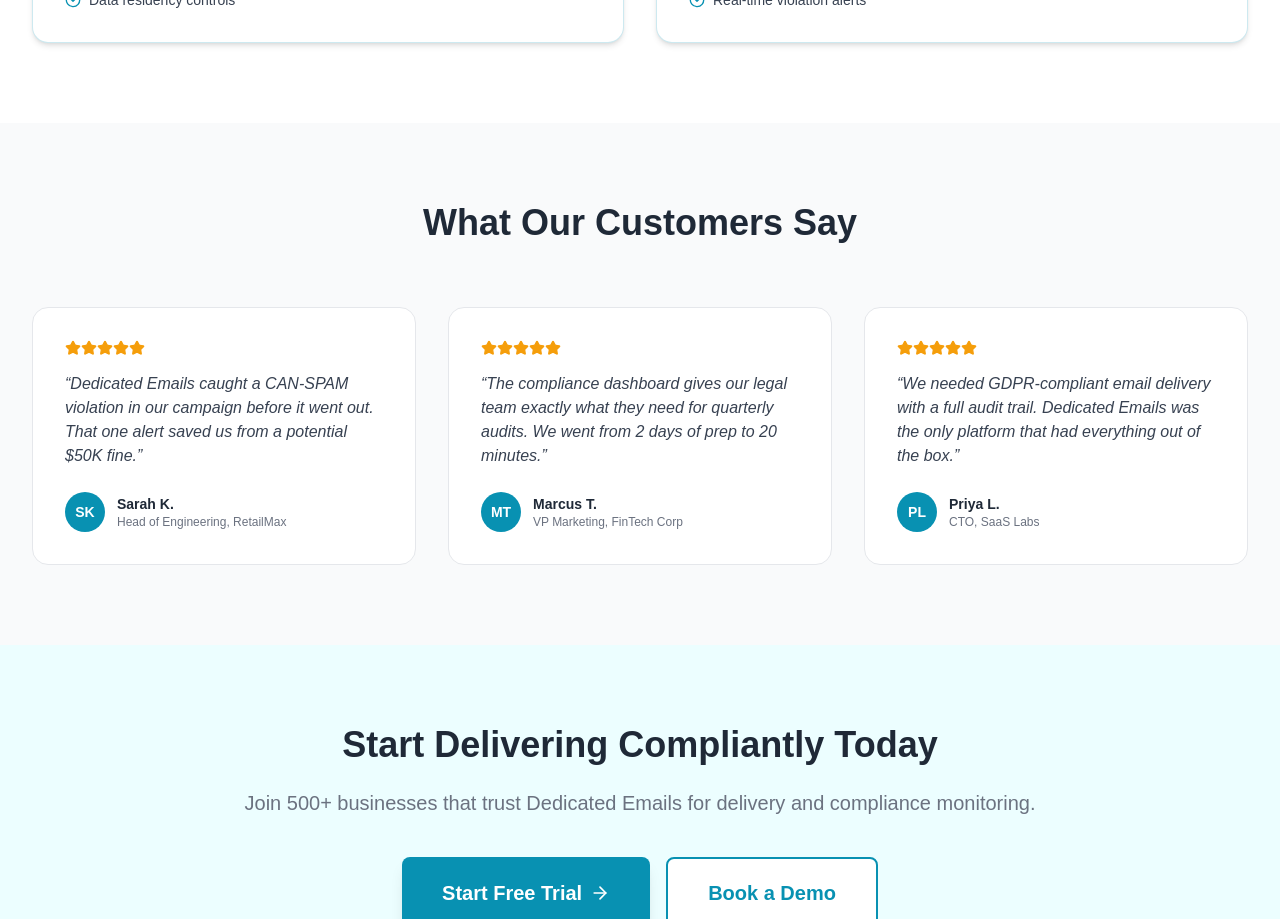
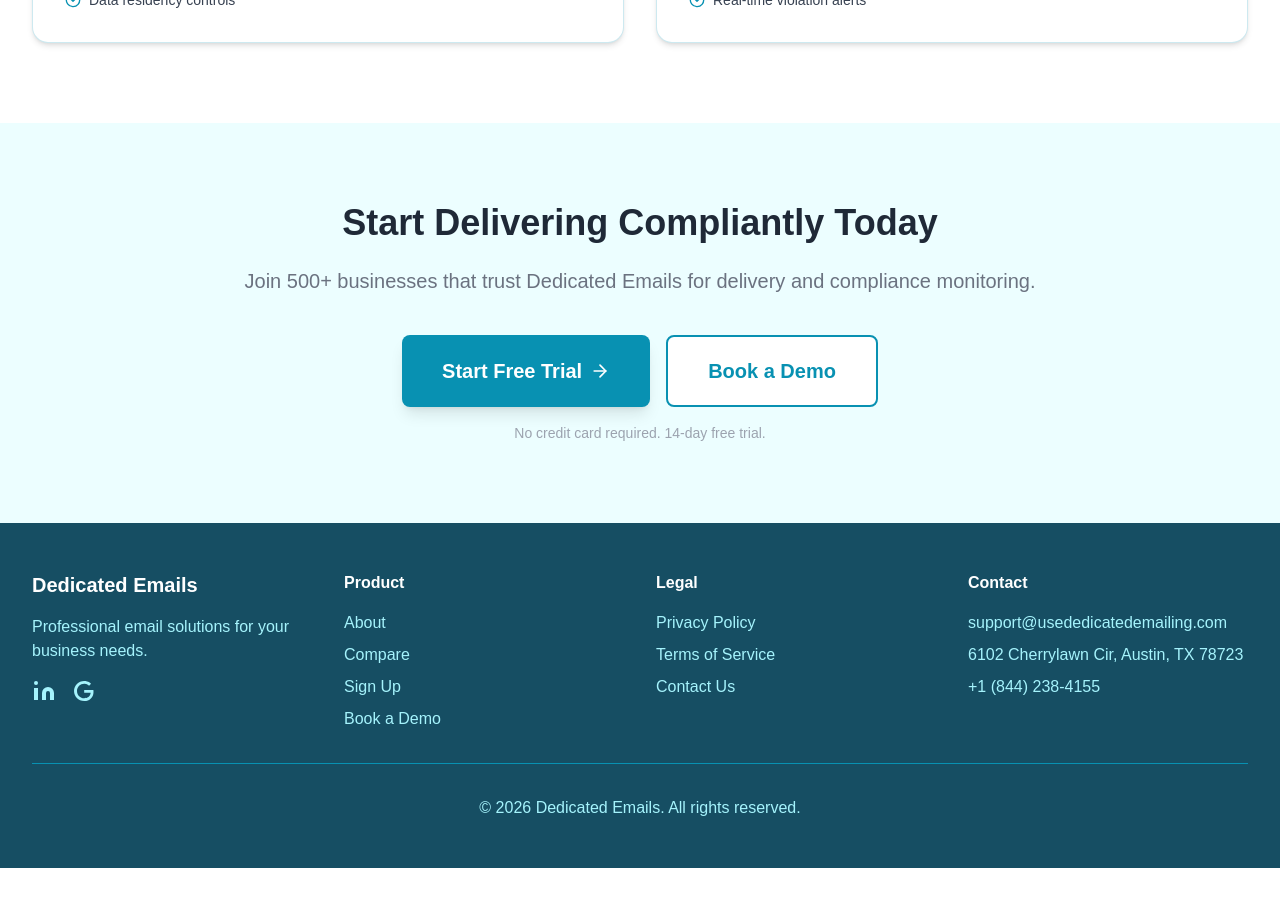
Before and after one commit to Textingman/pushnami-dedicatedemails, a Next.js app: page / in a window 1280 px wide. Shown: the part 3920-4839 px from the top of the page. After the commit the page ends 4788 px from the top, so only its background shows below. Built offline with nearby package versions, Linux system fonts and the light colour scheme.

Commit message:
Remove testimonials section from homepage

```diff
--- a/app/page.tsx
+++ b/app/page.tsx
@@ -281,55 +281,6 @@
         </div>
       </section>
 
-      {/* Testimonials */}
-      <section className="py-20" style={{ backgroundColor: '#F9FAFB' }}>
-        <div className="max-w-7xl mx-auto px-4 sm:px-6 lg:px-8">
-          <div className="text-center mb-16">
-            <h2 className="text-4xl font-bold" style={{ color: '#1F2937' }}>What Our Customers Say</h2>
-          </div>
-          <div className="grid md:grid-cols-3 gap-8">
-            {[
-              {
-                quote: 'Dedicated Emails caught a CAN-SPAM violation in our campaign before it went out. That one alert saved us from a potential $50K fine.',
-                name: 'Sarah K.',
-                role: 'Head of Engineering, RetailMax',
-                initials: 'SK',
-              },
-              {
-                quote: 'The compliance dashboard gives our legal team exactly what they need for quarterly audits. We went from 2 days of prep to 20 minutes.',
-                name: 'Marcus T.',
-                role: 'VP Marketing, FinTech Corp',
-                initials: 'MT',
-              },
-              {
-                quote: 'We needed GDPR-compliant email delivery with a full audit trail. Dedicated Emails was the only platform that had everything out of the box.',
-                name: 'Priya L.',
-                role: 'CTO, SaaS Labs',
-                initials: 'PL',
-              },
-            ].map((t) => (
-              <div key={t.name} className="rounded-2xl p-8 border" style={{ borderColor: '#E5E7EB', backgroundColor: '#FFFFFF' }}>
-                <div className="flex mb-4">
-                  {[1,2,3,4,5].map((s) => (
-                    <Star key={s} className="w-4 h-4" style={{ color: '#F59E0B', fill: '#F59E0B' }} />
-                  ))}
-                </div>
-                <p className="mb-6 italic" style={{ color: '#374151' }}>&ldquo;{t.quote}&rdquo;</p>
-                <div className="flex items-center gap-3">
-                  <div className="w-10 h-10 rounded-full flex items-center justify-center text-white text-sm font-bold" style={{ backgroundColor: '#0891B2' }}>
-                    {t.initials}
-                  </div>
-                  <div>
-                    <div className="font-semibold text-sm" style={{ color: '#1F2937' }}>{t.name}</div>
-                    <div className="text-xs" style={{ color: '#6B7280' }}>{t.role}</div>
-                  </div>
-                </div>
-              </div>
-            ))}
-          </div>
-        </div>
-      </section>
-
       {/* CTA Section */}
       <section className="py-20" style={{ backgroundColor: '#ECFEFF' }}>
         <div className="max-w-4xl mx-auto px-4 sm:px-6 lg:px-8 text-center">
```
